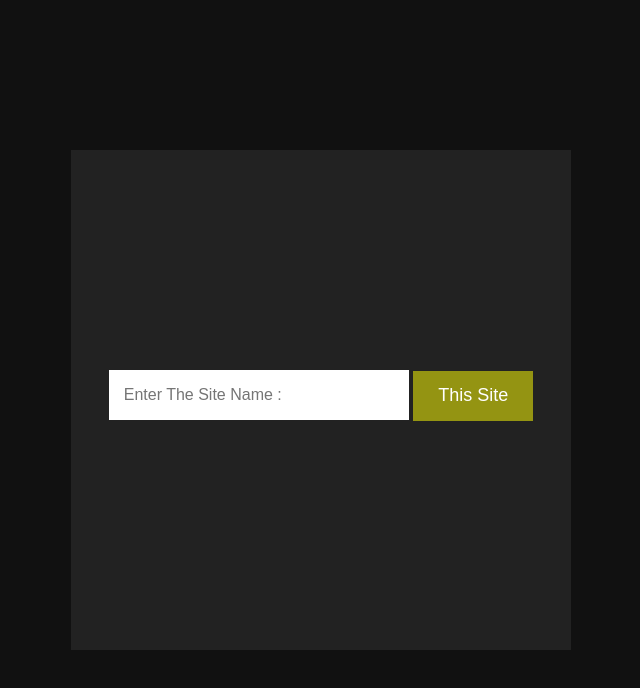
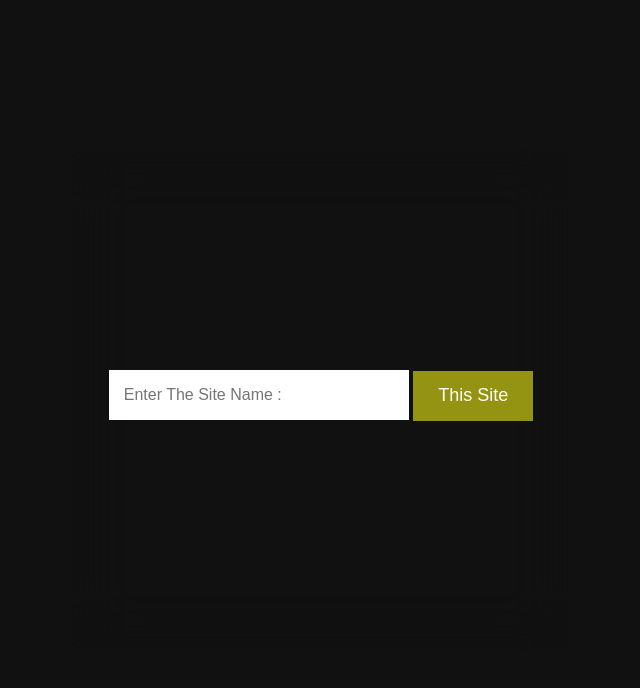
Before and after one commit to 4arman/Search-The-Site, a plain HTML site: page index.html in a window 1280 px wide. Shown: the whole page, without its empty margins (319-959 px from the left). Drawn offline with Linux system fonts and the light colour scheme.

Commit message:
style.css

```diff
--- a/style.css
+++ b/style.css
@@ -20,7 +20,6 @@
     align-items: center;
     width: 500px;
     height: 500px;
-    background: #222;
     backdrop-filter: blur(30px);
 }
 
```
